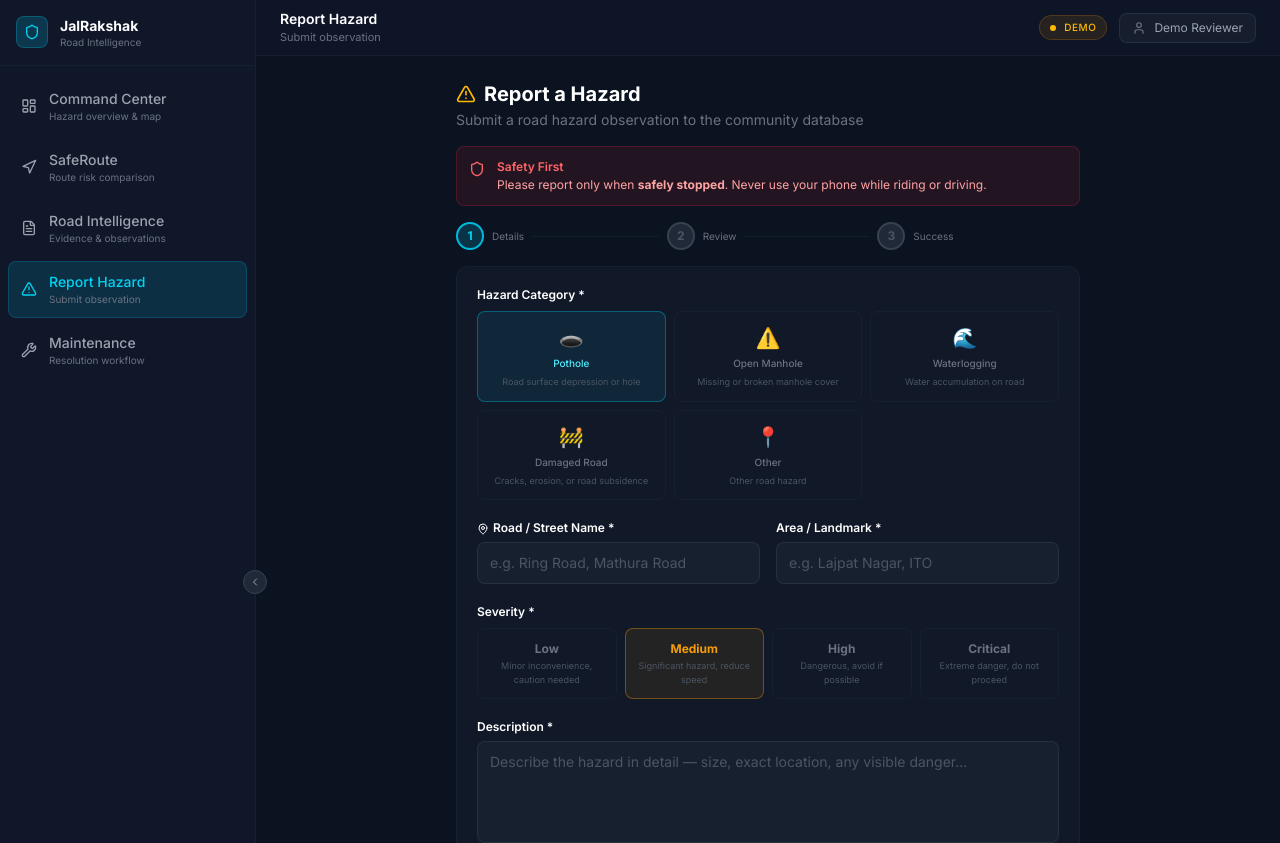
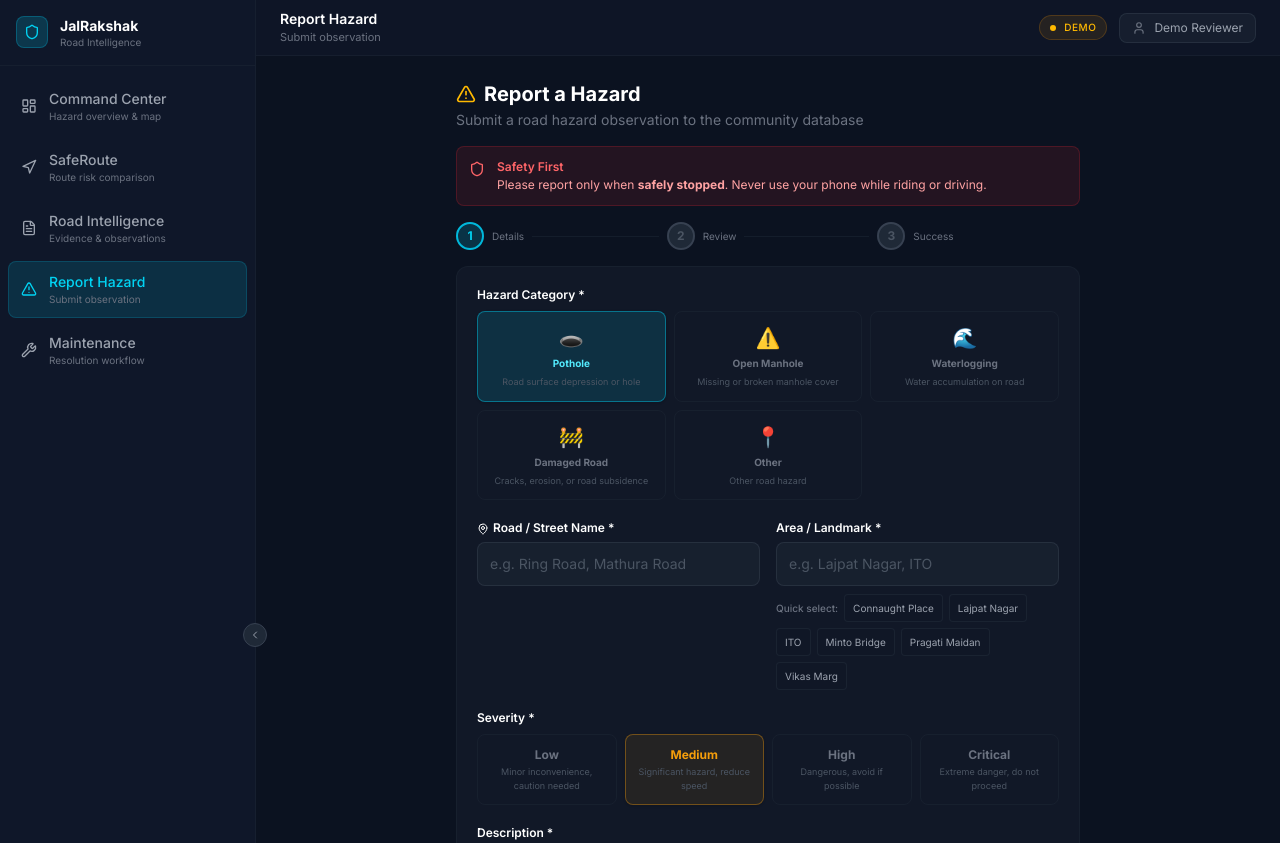
Before and after one commit to vaishnavijha006-hub/JalRakshak, a React (Vite) app: page /report in a window 1280 px wide. Shown: the top 843 px of the page. Built offline with nearby package versions, Linux system fonts and the light colour scheme.

Commit message:
fix(report): use area coordinates lookup with quick chips, accessible radio-groups, and touch targets

```diff
--- a/src/pages/ReportPage.tsx
+++ b/src/pages/ReportPage.tsx
@@ -1,8 +1,10 @@
 import { useState, useRef } from 'react';
+import { Link } from 'react-router-dom';
 import { addIncident, generateIncidentId } from '../data/store';
 import type { HazardCategory, Severity } from '../data/types';
 import { AlertTriangle, MapPin, Camera, Send, CheckCircle, Shield, Clock, X, Info } from 'lucide-react';
 import { getCategoryLabel, cn } from '../utils/format';
+import { getAreaCoordinates } from '../utils/geo';
 
 type Step = 'form' | 'review' | 'success';
 
@@ -71,6 +73,8 @@ export function ReportPage() {
   const handleConfirm = () => {
     const id = generateIncidentId();
     const now = new Date().toISOString();
+    const coords = getAreaCoordinates(form.area, `${form.road}-${form.description}-${id}`);
+
     addIncident({
       id,
       category: form.category,
@@ -80,7 +84,7 @@ export function ReportPage() {
       location: {
         road: form.road,
         area: form.area,
-        coordinates: { lat: 28.6139, lng: 77.2090 }, // generic Delhi center for demo
+        coordinates: coords,
       },
       observedAt: new Date(form.observedAt).toISOString(),
       lastVerifiedAt: now,
@@ -162,22 +166,25 @@ export function ReportPage() {
         <div className="bg-navy-800 border border-navy-700/50 rounded-xl p-5 space-y-5">
           {/* Category */}
           <div>
-            <label className="block text-xs font-semibold text-white mb-2">Hazard Category *</label>
-            <div className="grid grid-cols-2 sm:grid-cols-3 gap-2">
+            <label id="category-label" className="block text-xs font-semibold text-white mb-2">Hazard Category *</label>
+            <div role="radiogroup" aria-labelledby="category-label" className="grid grid-cols-2 sm:grid-cols-3 gap-2">
               {CATEGORIES.map(cat => (
                 <button
                   key={cat.value}
                   type="button"
+                  role="radio"
+                  aria-checked={form.category === cat.value}
                   onClick={() => setForm(f => ({ ...f, category: cat.value }))}
                   className={cn(
-                    'flex flex-col items-center gap-1 p-3 rounded-lg border text-center transition-all',
+                    'flex flex-col items-center justify-center gap-1 p-3 rounded-lg border text-center transition-all min-h-[58px] focus-visible:outline-none focus-visible:ring-2 focus-visible:ring-cyan-400',
                     form.category === cat.value
-                      ? 'border-cyan-500/40 bg-cyan-500/10 text-cyan-300'
-                      : 'border-navy-700/50 text-navy-400 hover:border-navy-600 hover:text-navy-200'
+                      ? 'border-cyan-500/50 bg-cyan-500/15 text-cyan-300 shadow-sm'
+                      : 'border-navy-700/50 text-navy-400 hover:border-navy-600 hover:text-navy-200',
+                    cat.value === 'other' ? 'col-span-2 sm:col-span-1' : ''
                   )}
                 >
                   <span className="text-xl">{cat.icon}</span>
-                  <span className="text-[10px] font-medium">{cat.label}</span>
+                  <span className="text-[10px] font-bold">{cat.label}</span>
                   <span className="text-[9px] text-navy-500">{cat.desc}</span>
                 </button>
               ))}
@@ -187,50 +194,73 @@ export function ReportPage() {
           {/* Road + Area */}
           <div className="grid grid-cols-1 sm:grid-cols-2 gap-4">
             <div>
-              <label className="block text-xs font-semibold text-white mb-1.5">
+              <label htmlFor="road-input" className="block text-xs font-semibold text-white mb-1.5">
                 <MapPin className="inline w-3 h-3 mr-1" />Road / Street Name *
               </label>
               <input
+                id="road-input"
                 type="text"
                 value={form.road}
                 onChange={e => setForm(f => ({ ...f, road: e.target.value }))}
                 placeholder="e.g. Ring Road, Mathura Road"
                 className={cn(
-                  'w-full px-3 py-2.5 bg-navy-700/50 border rounded-lg text-sm text-white placeholder:text-navy-500 focus:outline-none focus:border-cyan-500/50 transition-colors',
+                  'w-full min-h-[44px] px-3 py-2.5 bg-navy-700/50 border rounded-lg text-sm text-white placeholder:text-navy-500 focus:outline-none focus:border-cyan-500/50 transition-colors',
                   errors.road ? 'border-red-500/50' : 'border-navy-600/50'
                 )}
               />
               {errors.road && <p className="text-[10px] text-red-400 mt-1">{errors.road}</p>}
             </div>
             <div>
-              <label className="block text-xs font-semibold text-white mb-1.5">Area / Landmark *</label>
+              <label htmlFor="area-input" className="block text-xs font-semibold text-white mb-1.5">Area / Landmark *</label>
               <input
+                id="area-input"
                 type="text"
                 value={form.area}
                 onChange={e => setForm(f => ({ ...f, area: e.target.value }))}
                 placeholder="e.g. Lajpat Nagar, ITO"
                 className={cn(
-                  'w-full px-3 py-2.5 bg-navy-700/50 border rounded-lg text-sm text-white placeholder:text-navy-500 focus:outline-none focus:border-cyan-500/50 transition-colors',
+                  'w-full min-h-[44px] px-3 py-2.5 bg-navy-700/50 border rounded-lg text-sm text-white placeholder:text-navy-500 focus:outline-none focus:border-cyan-500/50 transition-colors',
                   errors.area ? 'border-red-500/50' : 'border-navy-600/50'
                 )}
               />
+              {/* Quick Area Chips */}
+              <div className="flex flex-wrap items-center gap-1.5 mt-2">
+                <span className="text-[10px] text-navy-400 font-medium">Quick select:</span>
+                {['Connaught Place', 'Lajpat Nagar', 'ITO', 'Minto Bridge', 'Pragati Maidan', 'Vikas Marg'].map(a => (
+                  <button
+                    key={a}
+                    type="button"
+                    onClick={() => setForm(f => ({ ...f, area: a }))}
+                    className={cn(
+                      'text-[10px] px-2 py-0.5 rounded border transition-colors min-h-[28px] focus-visible:outline-none focus-visible:ring-2 focus-visible:ring-cyan-400',
+                      form.area.toLowerCase() === a.toLowerCase()
+                        ? 'bg-cyan-500/20 border-cyan-500 text-cyan-300 font-semibold'
+                        : 'bg-navy-800/80 border-navy-700/70 text-navy-300 hover:text-white hover:border-navy-600'
+                    )}
+                  >
+                    {a}
+                  </button>
+                ))}
+              </div>
               {errors.area && <p className="text-[10px] text-red-400 mt-1">{errors.area}</p>}
             </div>
           </div>
 
           {/* Severity */}
           <div>
-            <label className="block text-xs font-semibold text-white mb-2">Severity *</label>
-            <div className="grid grid-cols-2 sm:grid-cols-4 gap-2">
+            <label id="severity-label" className="block text-xs font-semibold text-white mb-2">Severity *</label>
+            <div role="radiogroup" aria-labelledby="severity-label" className="grid grid-cols-2 sm:grid-cols-4 gap-2">
               {SEVERITIES.map(sev => (
                 <button
                   key={sev.value}
                   type="button"
+                  role="radio"
+                  aria-checked={form.severity === sev.value}
                   onClick={() => setForm(f => ({ ...f, severity: sev.value }))}
                   className={cn(
-                    'p-3 rounded-lg border text-center transition-all',
+                    'p-3 min-h-[58px] rounded-lg border text-center transition-all focus-visible:outline-none focus-visible:ring-2 focus-visible:ring-cyan-400',
                     form.severity === sev.value
-                      ? 'border-opacity-50 text-white'
+                      ? 'border-opacity-50 text-white shadow-sm'
                       : 'border-navy-700/50 text-navy-400 hover:border-navy-600'
                   )}
                   style={form.severity === sev.value ? {
@@ -401,12 +431,12 @@ export function ReportPage() {
             >
               Report Another Hazard
             </button>
-            <a
-              href="/dashboard"
-              className="flex-1 py-2.5 rounded-lg bg-cyan-500 hover:bg-cyan-400 text-navy-950 font-bold text-xs text-center transition-all flex items-center justify-center gap-1.5"
+            <Link
+              to="/dashboard"
+              className="flex-1 py-2.5 rounded-lg bg-cyan-500 hover:bg-cyan-400 text-navy-950 font-bold text-xs text-center transition-all flex items-center justify-center gap-1.5 focus-visible:outline-none focus-visible:ring-2 focus-visible:ring-cyan-400"
             >
               View on Dashboard Map →
-            </a>
+            </Link>
           </div>
         </div>
       )}
```
